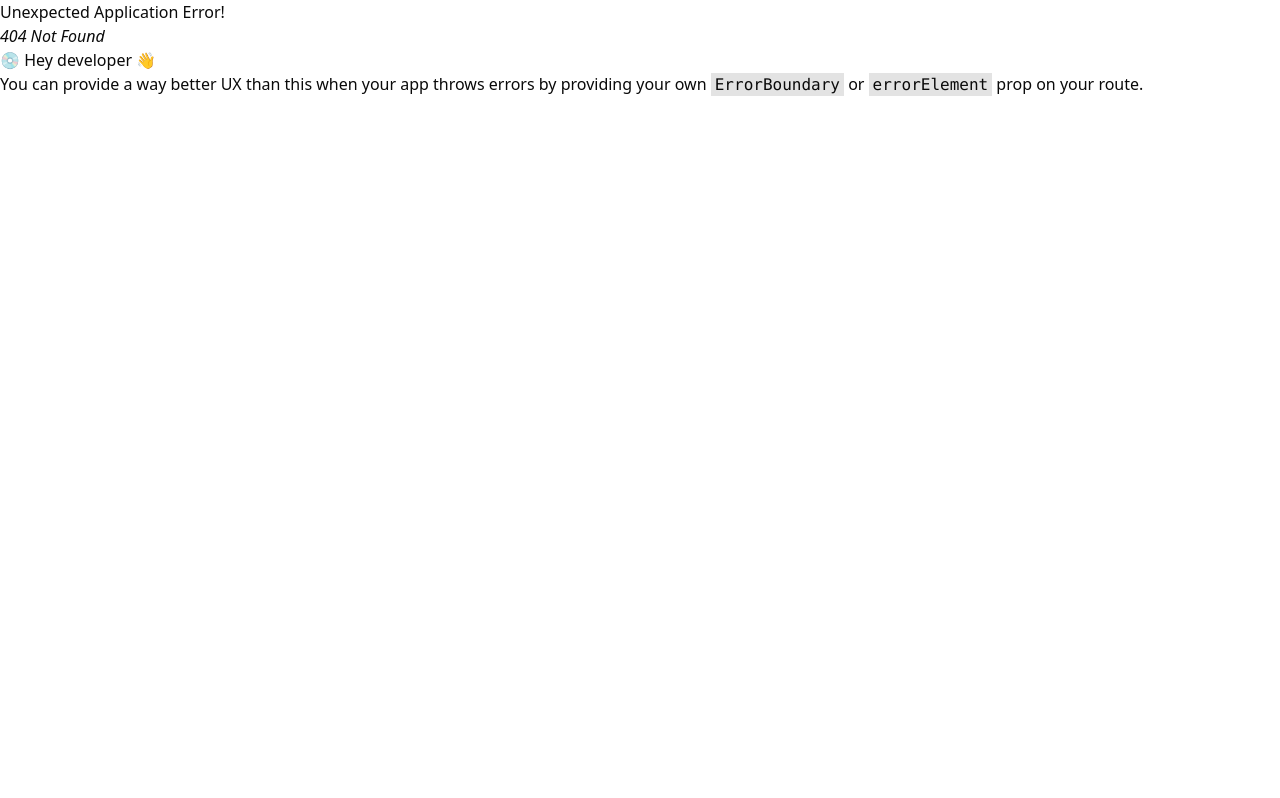
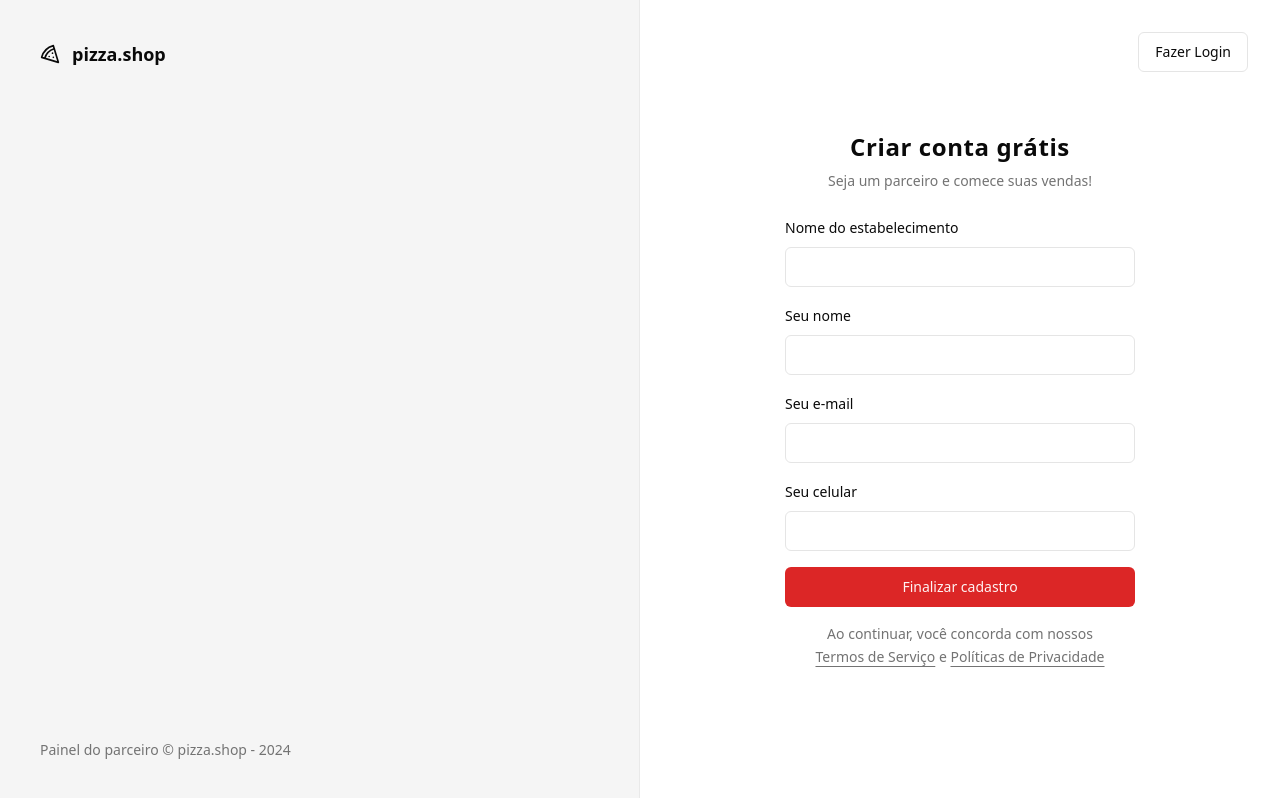
Before and after one commit to RobertoBMJunior/pizza-shop, a React (Vite) app: page /signUp in a window 1280 px wide. Before the commit this address had no page. Built offline with nearby package versions, Linux system fonts and the light colour scheme.

Commit message:
A página 'Cadastro de Restaurante' foi criada

```diff
--- a/src/pages/_layouts/auth.tsx
+++ b/src/pages/_layouts/auth.tsx
@@ -14,7 +14,7 @@
         </footer>
       </div>
 
-      <div className="flex flex-col items-center justify-center">
+      <div className="relative flex flex-col items-center justify-center">
         <Outlet />
       </div>
     </div>
--- a/src/pages/auth/signIn.tsx
+++ b/src/pages/auth/signIn.tsx
@@ -1,5 +1,6 @@
 import { Helmet } from 'react-helmet-async'
 import { useForm } from 'react-hook-form'
+import { Link } from 'react-router-dom'
 import { toast } from 'sonner'
 import { z } from 'zod'
 
@@ -39,6 +40,10 @@
     <>
       <Helmet title="Login" />
       <div className="p-8">
+        <Button variant={'outline'} asChild className="absolute right-8 top-8">
+          <Link to="/signUp">Novo estabelecimento</Link>
+        </Button>
+
         <div className="flex w-[350px] flex-col justify-center gap-6">
           <div className="flex flex-col gap-2 text-center ">
             <h1 className="text-2xl font-semibold -tracking-tight">
--- /dev/null
+++ b/src/pages/auth/signUp.tsx
@@ -0,0 +1,111 @@
+import { Helmet } from 'react-helmet-async'
+import { useForm } from 'react-hook-form'
+import { Link, useNavigate } from 'react-router-dom'
+import { toast } from 'sonner'
+import { z } from 'zod'
+
+import { Button } from '@/components/ui/button'
+import { Input } from '@/components/ui/input'
+import { Label } from '@/components/ui/label'
+
+const signUpForm = z.object({
+  restaurantName: z.string(),
+  managerName: z.string(),
+  phone: z.string(),
+  email: z.string().email(),
+})
+
+type SignUpForm = z.infer<typeof signUpForm>
+
+export function SignUp() {
+  const navigate = useNavigate()
+
+  const {
+    register,
+    handleSubmit,
+    formState: { isSubmitting },
+  } = useForm<SignUpForm>()
+
+  async function handleSignUp(data: SignUpForm) {
+    try {
+      console.log(data)
+      await new Promise((resolve) => setTimeout(resolve, 2000))
+
+      toast.success('Restaurante cadastrado com sucesso!', {
+        action: {
+          label: 'Login',
+          onClick: () => navigate('/signIn'),
+        },
+      })
+    } catch {
+      toast.error('Erro ao cadastrar restaurante')
+    }
+  }
+
+  return (
+    <>
+      <Helmet title="Cadastro" />
+      <div className="p-8">
+        <Button variant={'outline'} asChild className="absolute right-8 top-8">
+          <Link to="/signIn">Fazer Login</Link>
+        </Button>
+
+        <div className="flex w-[350px] flex-col justify-center gap-6">
+          <div className="flex flex-col gap-2 text-center ">
+            <h1 className="text-2xl font-semibold -tracking-tight">
+              Criar conta grátis
+            </h1>
+            <p className="text-sm text-muted-foreground">
+              Seja um parceiro e comece suas vendas!
+            </p>
+          </div>
+
+          <form onSubmit={handleSubmit(handleSignUp)} className="space-y-4">
+            <div className="space-y-2">
+              <Label htmlFor="restaurantName">Nome do estabelecimento</Label>
+              <Input
+                id="restaurantName"
+                type="text"
+                {...register('restaurantName')}
+              />
+            </div>
+
+            <div className="space-y-2">
+              <Label htmlFor="managerName">Seu nome</Label>
+              <Input
+                id="managerName"
+                type="text"
+                {...register('managerName')}
+              />
+            </div>
+
+            <div className="space-y-2">
+              <Label htmlFor="email">Seu e-mail</Label>
+              <Input id="email" type="email" {...register('email')} />
+            </div>
+
+            <div className="space-y-2">
+              <Label htmlFor="phone">Seu celular</Label>
+              <Input id="phone" type="tel" {...register('phone')} />
+            </div>
+
+            <Button disabled={isSubmitting} className="w-full" type="submit">
+              Finalizar cadastro
+            </Button>
+
+            <p className="px-6 text-center text-sm leading-relaxed text-muted-foreground">
+              Ao continuar, você concorda com nossos{' '}
+              <a className="underline underline-offset-4" href="">
+                Termos de Serviço
+              </a>{' '}
+              e{' '}
+              <a className="underline underline-offset-4" href="">
+                Políticas de Privacidade
+              </a>
+            </p>
+          </form>
+        </div>
+      </div>
+    </>
+  )
+}
--- a/src/routes.tsx
+++ b/src/routes.tsx
@@ -4,6 +4,7 @@
 import { AuthLayout } from './pages/_layouts/auth'
 import { Dashboard } from './pages/app/dashboard'
 import { SignIn } from './pages/auth/signIn'
+import { SignUp } from './pages/auth/signUp'
 
 export const router = createBrowserRouter([
   {
@@ -25,6 +26,10 @@
         path: '/signIn',
         element: <SignIn />,
       },
+      {
+        path: '/signUp',
+        element: <SignUp />,
+      },
     ],
   },
 ])
```
